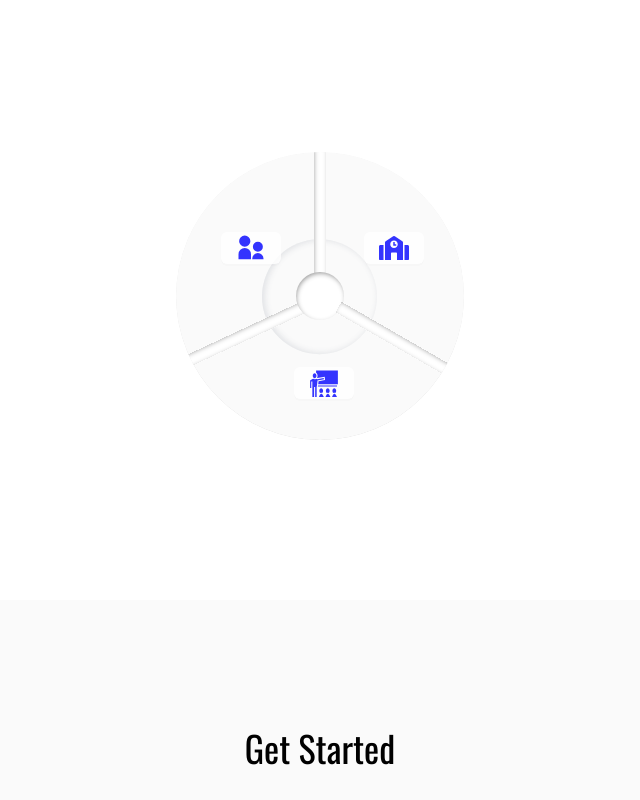
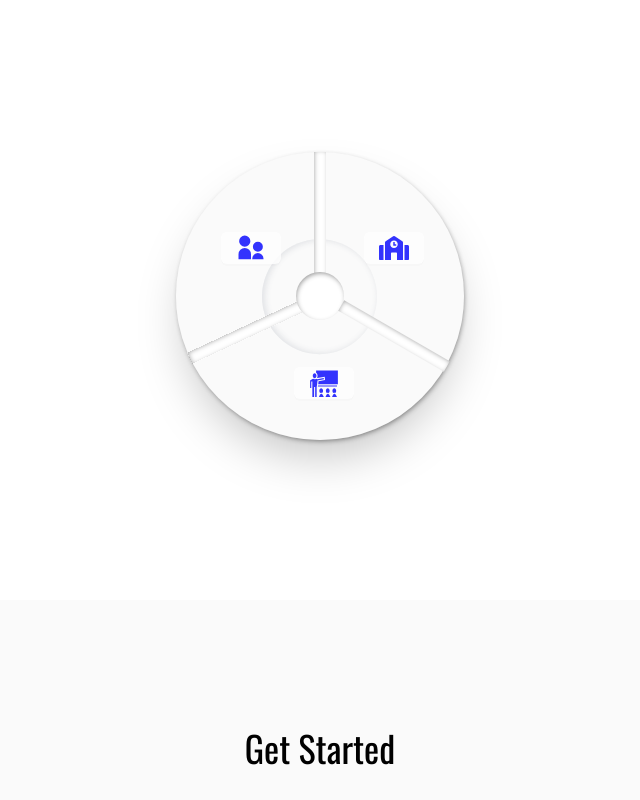
Before and after one commit to DavidBolaji/tayture, a React (Vite) app: page / in a window 1280 px wide. Shown: the part 1460-2260 px from the top of the page, without its empty margins (320-960 px from the left). Built offline with nearby package versions, Linux system fonts and the light colour scheme.

Commit message:
adjusting overflow

```diff
--- a/src/components/PieButton/PieButton.css
+++ b/src/components/PieButton/PieButton.css
@@ -5,22 +5,22 @@
 }
 
 .trans2 {
-  -webkit-box-shadow: inset 1px 1px 5px -1px rgba(0, 0, 0, 0.38) !important;
-  -moz-box-shadow: inset 1px 1px 5px -1px rgba(0, 0, 0, 0.38) !important;
-  box-shadow: inset 1px 1px 5px -1px rgba(0, 0, 0, 0.38) !important;
+  -webkit-box-shadow: inset 1px -1px 5px -1px rgba(0, 0, 0, 0.38) !important;
+  -moz-box-shadow: inset 1px -1px 5px -1px rgba(0, 0, 0, 0.38) !important;
+  box-shadow: inset 1px -1px 5px -1px rgba(0, 0, 0, 0.38) !important;
 }
 
 .circle {
   display: flex;
   justify-content: center;
-  shape-outside: circle(50% at 30%);
+  /* shape-outside: circle(50% at 30%); */
   /* clip-path: polygon(50% 0%, 0% 100%, 100% 100%); */
   align-items: center;
   position: relative;
   border-radius: 50%;
-  /* -webkit-box-shadow: 1px 2px 5px -1px rgba(0, 0, 0, 0.43) !important;
+  -webkit-box-shadow: 1px 2px 5px -1px rgba(0, 0, 0, 0.43) !important;
   -moz-box-shadow: 1px 2px 5px -1px rgba(0, 0, 0, 0.43) !important;
-  box-shadow: 1px 2px 5px -1px rgba(0, 0, 0, 0.43) !important; */
+  box-shadow: 1px 2px 5px -1px rgba(0, 0, 0, 0.43) !important;
   /* box-shadow: -5px -5px 9px rgba(2, 2, 2, 0.25); */
 }
 .circle::after {
--- a/src/components/PieButton/PieButton.tsx
+++ b/src/components/PieButton/PieButton.tsx
@@ -43,30 +43,27 @@ const PieButton: React.FC = () => {
 
   return (
     <div className="flex items-center justify-center md:mx-20 mx-5 py-40 ">
-      <div className="relative rounded-full overflow-hidden">
-        <div
-          id=""
-          className="w-72 h-72 rounded-full circle bg-[#fafafa] shadow overflow-hidden"
-        ></div>
+      <div className="relative rounded-full  shadow-2xl ">
+        <div id="" className="w-72 h-72 rounded-full circle bg-[#fafafa]"></div>
         <div className="absolute bottom-9 right-[110px] cursor-pointer animate__animated animate__flash animate__slow animate__infinite 	infinite">
           <Button onClick={() => d()} className="border-none">
             <GiTeacher size={30} color={"blue"} />
           </Button>
         </div>
-        <div className="cursor-pointer trans2 absolute w-3 rotate-[65deg] h-[168px] translate-x-16 -translate-y-[190px] shadow-2xl bg-[#fff]"></div>
+        <div className="cursor-pointer trans2 absolute w-3 rotate-[65deg] h-[124px] translate-x-16 -translate-y-[170px] shadow-2xl bg-[#fff]"></div>
         <div className="absolute top-[80px] left-[45px] cursor-pointer  animate__animated animate__flash animate__slow animate__infinite 	infinite">
           <Button onClick={() => d2()} className="border-none">
             <RiParentFill color="blue" size={30} />
           </Button>
         </div>
-        <div className="cursor-pointer trans2 bg-[#fff] absolute w-3 h-32 right-0 z-20 rotate-[120deg] -translate-x-16 -translate-y-[165px] shadow-2xl"></div>
+        <div className="cursor-pointer trans2 bg-[#fff] absolute w-3 h-[122px] right-0 z-20 rotate-[120deg] -translate-x-16 -translate-y-[165px] shadow-2xl"></div>
         <div className="absolute right-[40px] top-[80px] cursor-pointer  animate__animated animate__flash animate__slow animate__infinite 	infinite">
           <Button onClick={() => d3()} className="border-none">
             {/* // @ts-ignore */}
             <FaSchool color="blue" size={30} />
           </Button>
         </div>
-        <div className="cursor-pointer trans2 absolute w-3 h-40 shadow-2xl bg-[#fff] -top-5 left-[48%]"></div>
+        <div className="cursor-pointer trans2 absolute w-3 h-[125px] shadow-2xl bg-[#fff] -top-0 left-[48%]"></div>
         <div className="trans w-12 h-12 rounded-full bg-[#fff] absolute top-[120px] left-[120px]  border-none"></div>
       </div>
       {/* <div id="my-pie-chart two"></div>
```
